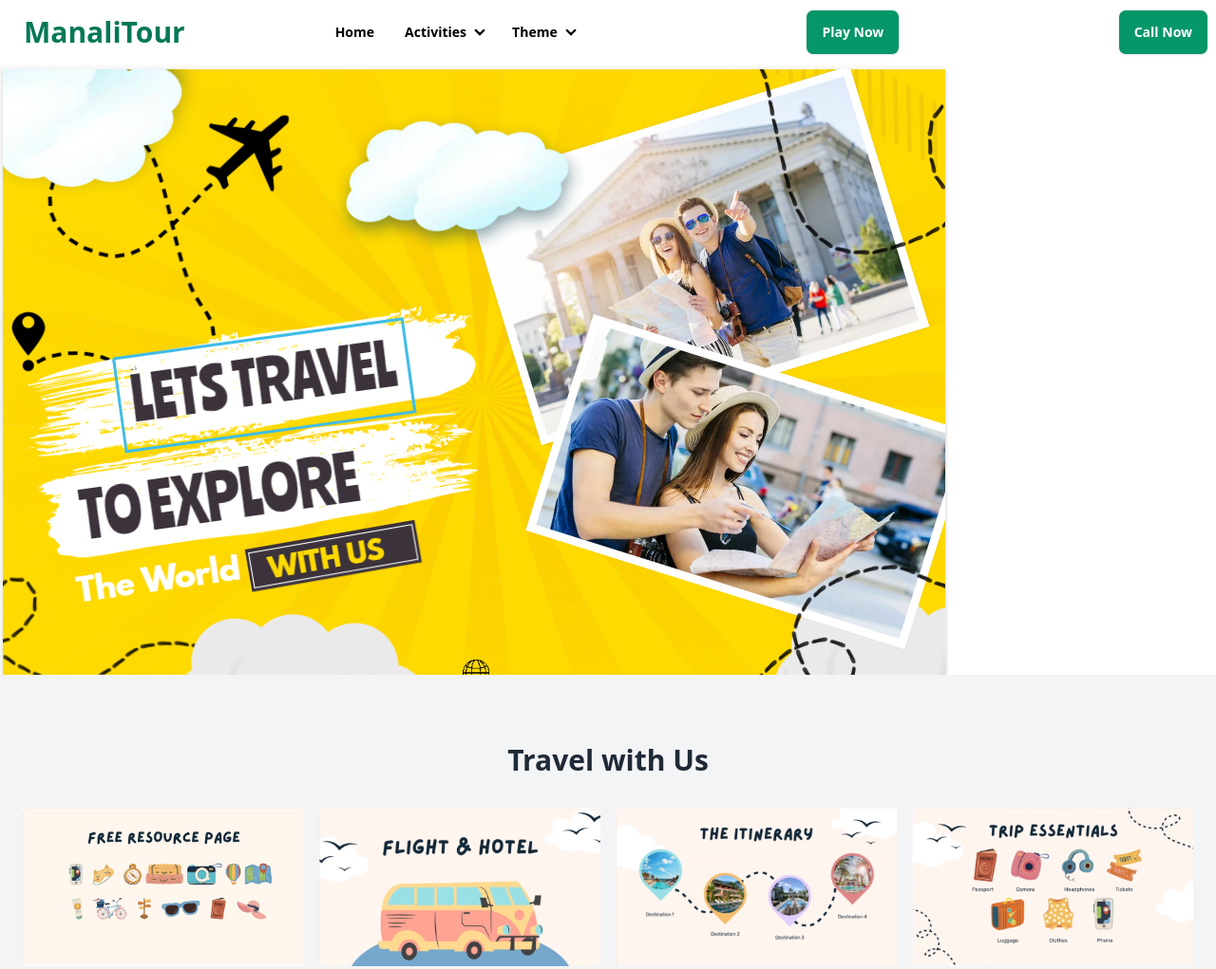
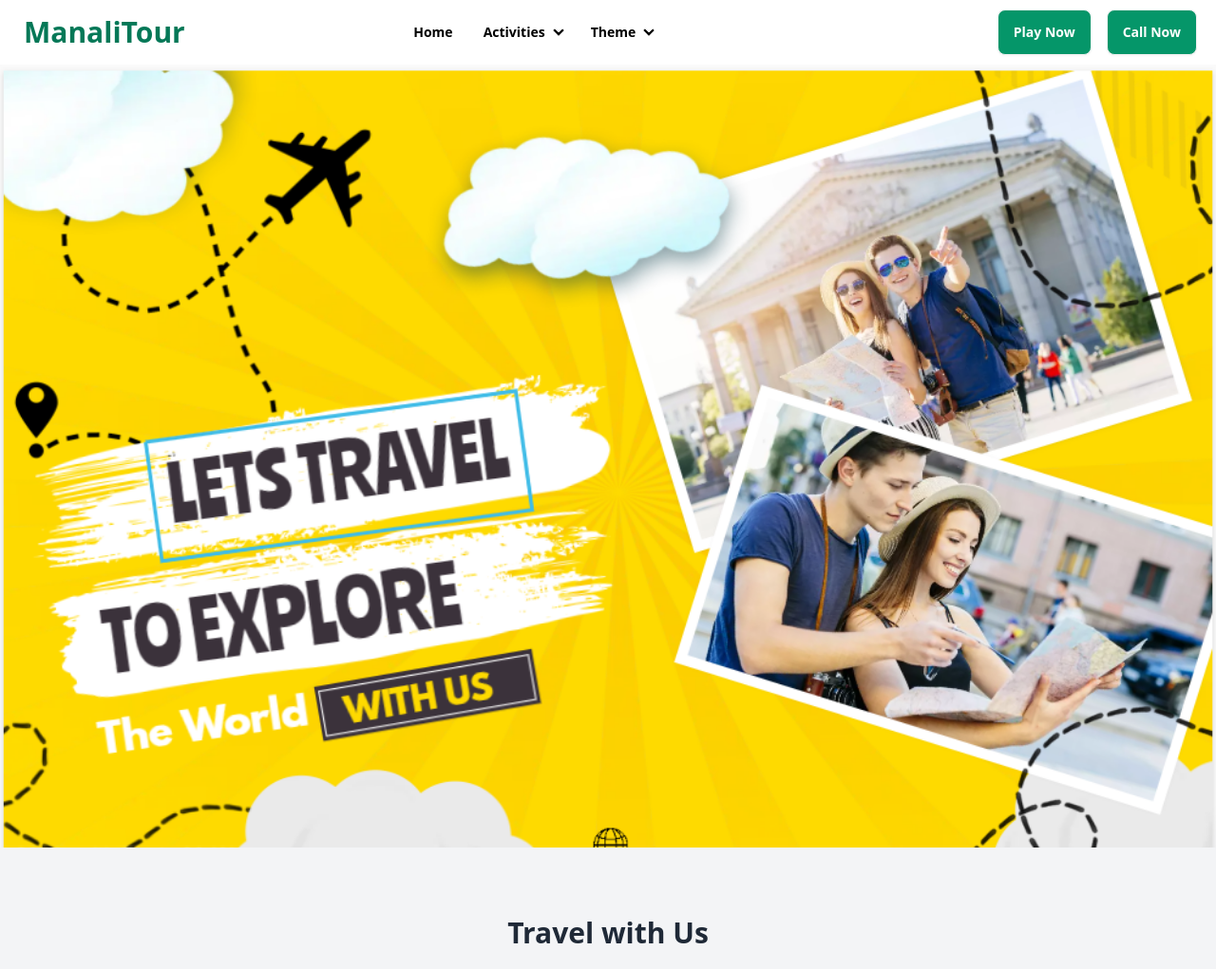
Before and after one commit to vaishnavibadwaik24/manali-tour, a plain HTML site: page index.html in a window 1280 px wide. Shown: the top 1021 px of the page at 95% size. Drawn offline with nearby package versions, Linux system fonts and the light colour scheme.

Commit message:
navbar change

```diff
--- a/index.html
+++ b/index.html
@@ -48,16 +48,17 @@
               </ul>
             </div>
             <div class="navbar-end">
+            </div>
+            <div class="justify-end	justify-content me-3 flex-end;">
               <a class="btn bg-emerald-600 text-white">Play Now</a>
-            </div>
-            <div class="navbar-end">
-                <a class="btn bg-emerald-600 text-white">Call Now</a>
+
+              <a class="btn bg-emerald-600 text-white ms-4">Call Now</a>
             </div>
         </div>
         <!-- end navbar -->
         <!-- start section1 -->
         <div class="section1">
-          <img src="banner.png" alt="">
+          <img class="w-full h-full" src="banner.png" alt="">
         </div>
         <!-- end section1 -->
         <!-- start section2 -->
```
